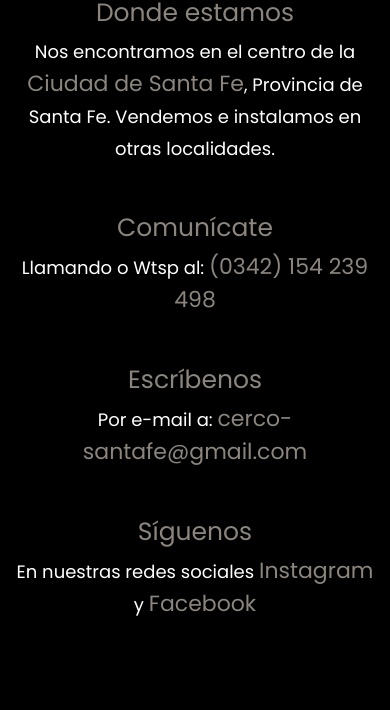
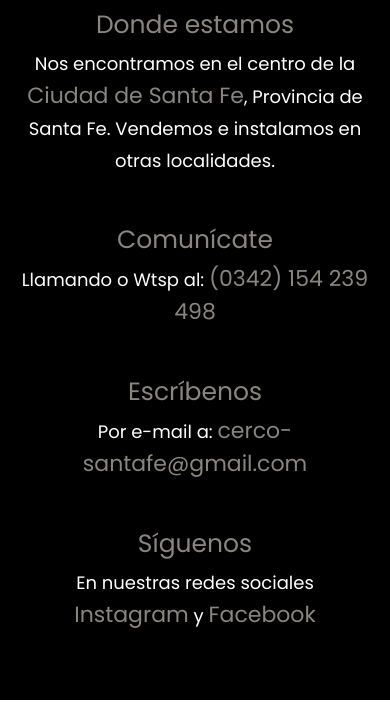
Before and after one commit to melprim/Proyecto-PrimonMelisa, a website: page pages/contacto.html in a window 390 px wide. Shown: the part 1139-1849 px from the top of the page. Drawn offline with nearby package versions, Linux system fonts and the light colour scheme.

Commit message:
editando ultimos estilos

```diff
--- a/componentes/_contactos.scss
+++ b/componentes/_contactos.scss
@@ -1,7 +1,13 @@
-
 .contactoContenido{
     background-color: black;
+    display: grid;
+    grid-template-columns: repeat(2, 1fr);
+    justify-items: center;
+
     form{
+        width: 80%;
+        padding: 20px;
+        margin-top: 3rem;
         align-items: center;
         justify-content: center;
         h2{
@@ -49,7 +55,9 @@
         border: none;
     }
 
-    div{
+    .masContactos{
+        padding: 20px;
+        margin-top: 3rem;
         h2{
             font-size: 25px;
             color: $color;
@@ -60,6 +68,7 @@
             margin-bottom: 3rem;
             color: white;
             font-size: 18px;
+            padding-right: 20px;
 
             span{
                 font-size: 22px;
--- a/componentes/_global.scss
+++ b/componentes/_global.scss
@@ -6,6 +6,8 @@
 
 body{
     font-family: 'Poppins', sans-serif;
+    max-width: 100%;
+    overflow-x: hidden;
 }
 
 a{
--- a/componentes/_queries.scss
+++ b/componentes/_queries.scss
@@ -2,7 +2,7 @@
 @media screen and (max-width: 825px) {
 
     .whatsapp{
-        font-size: 20px;
+        font-size: 35px;
         bottom: 2px;
         right: 2px;
     }
@@ -52,7 +52,6 @@
         padding: 0;
     }
 
-
     .composicion{
         grid-auto-rows: auto;
         grid-template-columns: 1fr;
@@ -71,15 +70,27 @@
     .titulo--instalacion{
         margin-top: 3rem;
     }
+    .contactoContenido{
+        grid-template-columns: 1fr;
+        .masContactos{
+            width: 80%;
+            text-align: center;
+            p{
+                padding: 0;
+            }
+        }
+    }
 
-    .contactoContenido{
-        gap: 3rem;
+    .animacion-3{
+        animation: none;
+    }
+    .animacion-4{
+        animation:none;
     }
 }
 
 @media screen and (max-width: 425px) {
 
-    /* HOME */
     .texto-carrusel{
         display: none;
     }
@@ -115,13 +126,21 @@
     .seccionFinal__subtitulo a::after {
         display: none;
     }
-    /* CONTACTO */
-    .masContactos{
-        text-align: center;
+    .contactoContenido{
+        form{
+            width: 100%;
+        }
+        .masContactos{
+            width: 100%;
+            margin-top: 0;
+        }
     }
 
     .img-galeria{
         width: 300px;
     }
 
+    .texto-footer{
+        font-size: 10px;
+    }
 }
--- a/pages/contacto.html
+++ b/pages/contacto.html
@@ -63,9 +63,9 @@
             <div class="titulo">
                 <h1>CONTÁCTANOS</h1>
             </div>
-            <div class="container px-0 mb-5">
-                <section class="row px-0 py-5 contactoContenido">
-                    <form class= "col-12 col-md-4 px-4 mx-auto animacion-3">
+            <div class="container px-0">
+                <section class="contactoContenido">
+                    <form class="formulario animacion-3">
                         <h2>Envíanos tu consulta</h2>
                         <div>
                             <label for="Nombre">Nombre</label>
@@ -90,7 +90,7 @@
                         <input class="enviar" type="submit" value="Enviar">
                     </form>
 
-                    <div class="masContactos animacion-4 col-12 col-md-4 px-4 mx-auto">
+                    <div class="masContactos animacion-4">
                         <div>
                             <h2>Donde estamos</h2>
                             <p>Nos encontramos en el centro de la <span>Ciudad de Santa Fe</span>, Provincia de Santa Fe. Vendemos e instalamos en otras localidades.</p>
@@ -114,7 +114,7 @@
 
         <!-- aplicando bootstrap en footer -->
         <footer class="d-flex flex-wrap-reverse align-items-center py-3 g-1">
-            <p class="m-0 mx-auto text-center">©2022 - Melisa Primon - Todos los derechos reservados</p>
+            <p class="m-0 mx-auto text-center texto-footer">©2022 - Melisa Primon - Todos los derechos reservados</p>
             <a class= "mx-auto" href="#top"><img class="pe-3 pb-2" width="180px" src="../imagenes/LOGO.png" alt="logo cerco santa fe"></a>
         </footer>
     </div>
```
Also changed, not shown: index.html (+1 -1 lines), pages/Producto.html (+1 -1 lines), pages/preguntas-frecuentes.html (+1 -1 lines), pages/trabajos-realizados.html (+1 -1 lines), css/nuevoestilo.css.
